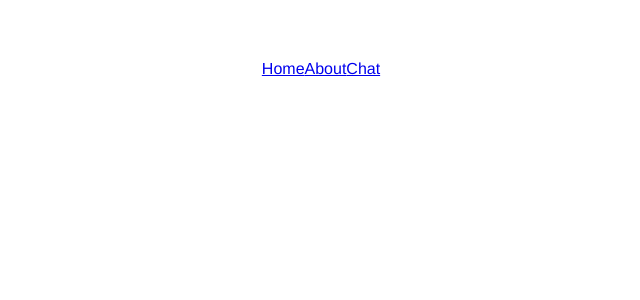
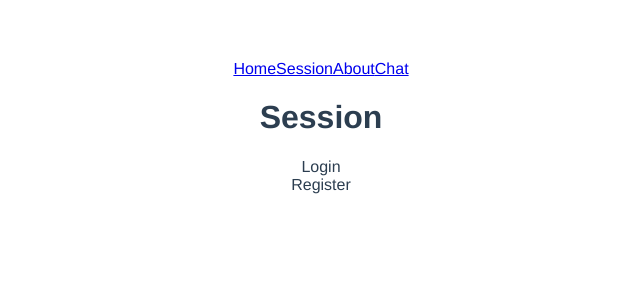
Before and after one commit to SabinoHdz/vue-router, a Vue app: page /session in a window 1280 px wide. Before the commit this address had no page. Shown: the top 300 px of the page, without its empty margins (319-959 px from the left). Built offline with nearby package versions, Linux system fonts and the light colour scheme.

Commit message:
rutas con nombre

```diff
--- a/src/App.vue
+++ b/src/App.vue
@@ -1,5 +1,6 @@
 <template>
   <router-link :to="{name:'home'}">Home</router-link>
+  <router-link :to="{name:'session'}">Session</router-link>
   <router-link :to="{name:'about'}">About</router-link>
   <router-link :to="{name:'chat'}">Chat</router-link>
   <router-view></router-view>
--- a/src/router/index.js
+++ b/src/router/index.js
@@ -5,6 +5,19 @@ history:createWebHistory(),
 routes:[
     {
         path:'/',name:'home',component:HomeView
+    },
+    {
+     path:'/session',component:()=>import('@/views/SessionView.vue'),
+     children:[
+        {
+            path:'',
+            name:'session',
+            components:{
+                default:()=>import('@/views/LoginView.vue'),
+                register:()=>import('@/views/RegisterView.vue'),
+            }
+        }
+     ]
     },
     {
         path:'/about',name:'about',component:()=>import('@/views/AboutView.vue'),
--- /dev/null
+++ b/src/views/LoginView.vue
@@ -0,0 +1,13 @@
+<template>
+  <div>Login</div>
+</template>
+
+<script>
+export default {
+
+}
+</script>
+
+<style>
+
+</style>
--- /dev/null
+++ b/src/views/RegisterView.vue
@@ -0,0 +1,13 @@
+<template>
+  <div>Register</div>
+</template>
+
+<script>
+export default {
+
+}
+</script>
+
+<style>
+
+</style>
--- /dev/null
+++ b/src/views/SessionView.vue
@@ -0,0 +1,16 @@
+<template>
+  <h1>Session</h1>
+  <router-view></router-view>
+  <!-- el nombre del register -->
+  <router-view name="register"></router-view>
+</template>
+
+<script>
+export default {
+
+}
+</script>
+
+<style>
+
+</style>
```
